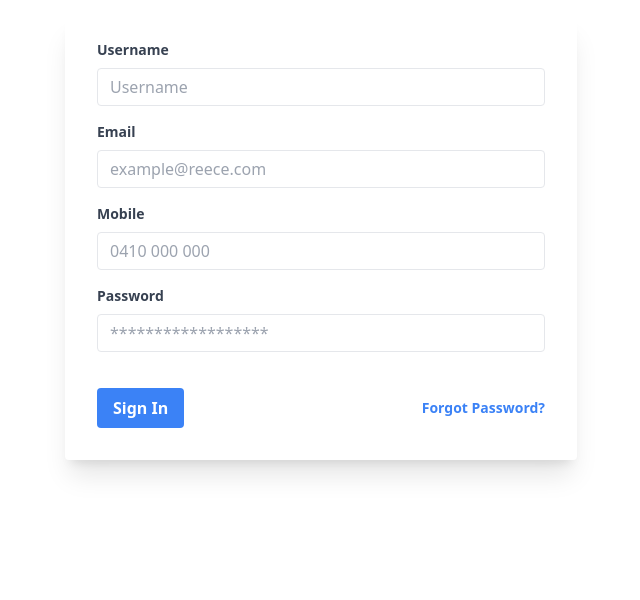
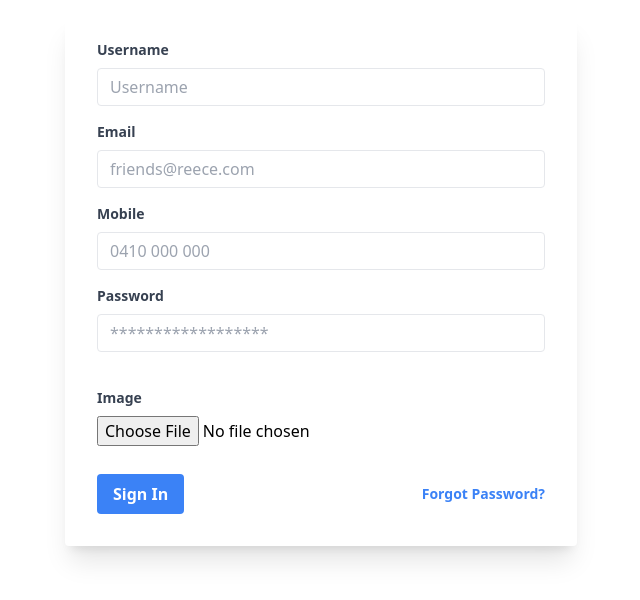
Before and after one commit to AlexZenin/hack-the-max, a Next.js app: page / in a window 1280 px wide. Shown: the top 600 px of the page, without its empty margins (319-959 px from the left). Built offline with nearby package versions, Linux system fonts and the light colour scheme.

Commit message:
initial set up

```diff
--- /dev/null
+++ b/src/pages/api/s3/uploadFile.ts
@@ -0,0 +1,81 @@
+import { NextApiRequest, NextApiResponse } from 'next'
+import S3 from "aws-sdk/clients/s3";
+import { json } from "stream/consumers";
+import axios from 'axios';
+
+const s3 = new S3({
+  region: "ap-southeast-2",
+  accessKeyId: process.env.ACCESS_KEY,
+  secretAccessKey: process.env.SECRET_KEY,
+  signatureVersion: "v4",
+});
+
+const handleUpload = async (req: NextApiRequest, res: NextApiResponse) =>  {
+    if (req.method !== "POST") {
+            return res.status(405).json({ message: "Method not allowed" });
+    }
+    if(!req.body) {
+        return res.status(400).json("No data passed in...")
+    }
+
+    try {
+
+        const fileParams = {
+          Bucket: process.env.BUCKET_NAME,
+          Key: "fileName",
+          Expires: 600,
+          ContentType: 'image/png',
+        };
+
+        const url = await s3.getSignedUrlPromise("putObject", fileParams);
+        axios.put(url, req.body, {
+            headers: {
+                "Content-type": 'image/png'
+            }
+        })
+        res.status(200).json({ url });
+      } catch (err) {
+        console.log(err);
+        res.status(400).json(req.body);
+      }
+}
+
+export default handleUpload;
+
+// export default function handler(req: NextApiRequest, res: NextApiResponse) {
+//   res.status(200).json({req})
+// }
+
+
+
+
+// //using https://github.com/kolberszymon/NextJS-AWSS3/blob/a9c2f3ae9f0c56e3c493ba042c37ae8e5f033f9f/src/pages/api/s3/uploadFile.ts
+
+
+// export default async (req: NextApiRequest, res: NextApiResponse) => {
+//   try {
+//     let { name, type } = req.body;
+
+//     const fileParams = {
+//       Bucket: process.env.BUCKET_NAME,
+//       Key: name,
+//       Expires: 600,
+//       ContentType: type,
+//     };
+
+//     const url = await s3.getSignedUrlPromise("putObject", fileParams);
+
+//     res.status(200).json({ url });
+//   } catch (err) {
+//     console.log(err);
+//     res.status(400).json({ message: err });
+//   }
+// };
+
+export const config = {
+  api: {
+    bodyParser: {
+      sizeLimit: "8mb", // Set desired value here
+    },
+  },
+};
--- a/src/pages/index.tsx
+++ b/src/pages/index.tsx
@@ -1,5 +1,14 @@
+import axios from 'axios'
 import type { NextPage } from 'next'
 import Head from 'next/head'
+import handler from './api/s3/uploadFile'
+import { NextApiRequest, NextApiResponse } from 'next'
+import handleUpload from './api/s3/uploadFile'
+import _default from 'next/dist/client/router'
+import { any } from 'zod'
+
+const BUCKET_URL = "https://guess-who-hackathon.s3.ap-southeast-2.amazonaws.com/";
+//^add the key name to get the photo. eg. puppy.png
 
 const Home: NextPage = () => {
   return (
@@ -26,6 +35,8 @@ const SignupForm = () => {
     console.log(
       JSON.stringify({ username: username.value, password: password.value }),
     )
+    //go to my uploadFile class.
+    axios.post('/api/s3/uploadFile', e.target.elements.file);
   }
 
   return (
@@ -61,7 +72,7 @@ const SignupForm = () => {
             className="appearance-none border rounded w-full py-2 px-3 text-gray-700 leading-tight focus:outline-none focus:shadow-outline"
             id="email"
             type="email"
-            placeholder="example@reece.com"
+            placeholder="friends@reece.com"
           />
         </div>
         <div className="mb-4">
@@ -95,6 +106,19 @@ const SignupForm = () => {
           />
           {/* <p className="text-xs italic">Please choose a password.</p> */}
         </div>
+        <div className="mb-7">
+          <label
+            className="block text-gray-700 text-sm font-bold mb-2"
+            id="image"
+            htmlFor="image"
+            >
+              Image
+          </label>
+          <input
+            id="image"
+            type = "file"
+          />
+        </div>
         <div className="flex items-center justify-between">
           <button
             className="bg-blue-500 hover:bg-blue-700 text-white font-bold py-2 px-4 rounded focus:outline-none focus:shadow-outline"
```
Also changed, not shown: 1 other file (tests, documents, lock files or other folders).
